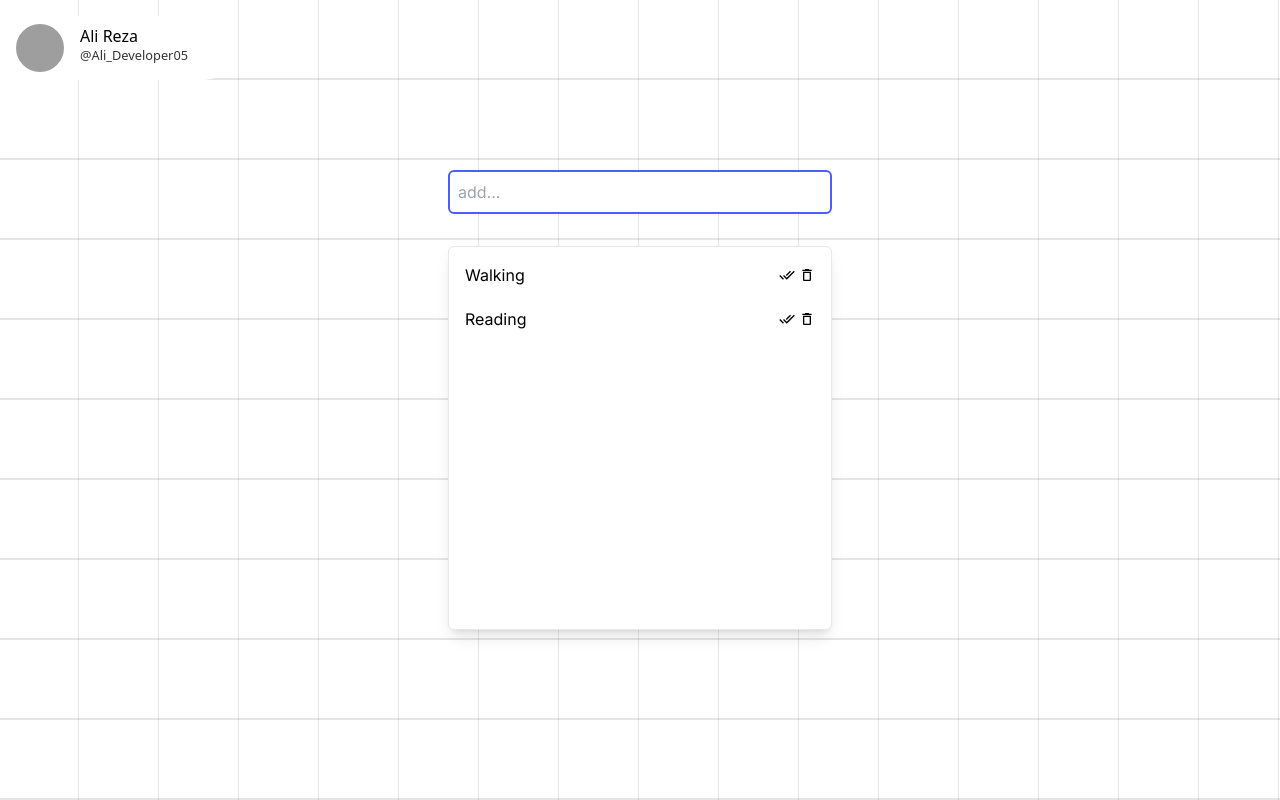
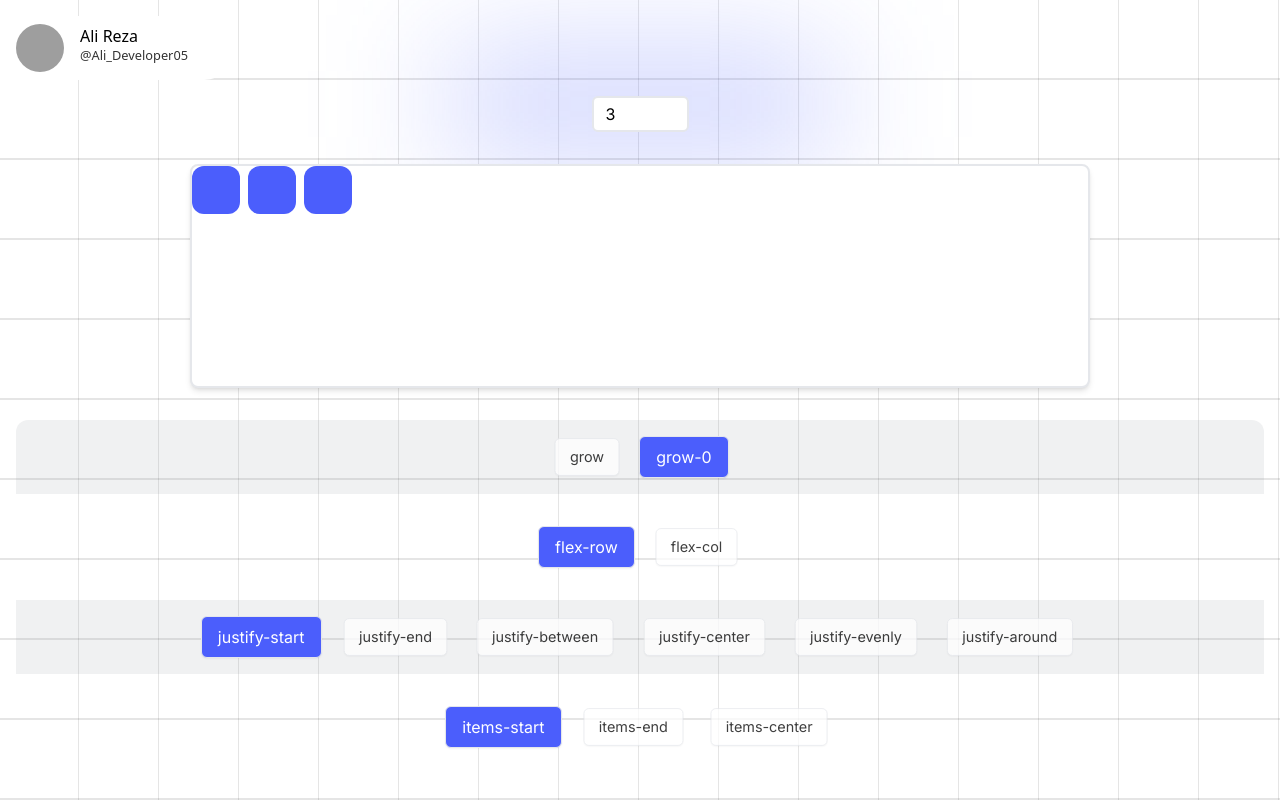
Before and after one commit to alisamadiii/Front-End-Styles, a Next.js app: page / in a window 1280 px wide. Built offline with nearby package versions, Linux system fonts and the light colour scheme; grey boxes are pictures that could not be loaded.

Commit message:
Design 7 is done - Flexbox

```diff
--- /dev/null
+++ b/pages/components/Button.tsx
@@ -0,0 +1,20 @@
+import React from "react";
+
+type Props = {
+  value: string;
+  position: string;
+  setPosition: (a: string) => void;
+};
+
+export default function Button({ value, position, setPosition }: Props) {
+  return (
+    <button
+      onClick={() => setPosition(value)}
+      className={`px-4 py-2 text-black duration-200 bg-white border rounded-md shadow-sm ${
+        position == value ? "!bg-primary text-white" : "scale-[0.9] opacity-75"
+      }`}
+    >
+      {value}
+    </button>
+  );
+}
--- a/pages/components/List.tsx
+++ /dev/null
@@ -1,44 +0,0 @@
-import React, { useState } from "react";
-import { motion } from "framer-motion";
-
-import { MdDeleteOutline, MdDoneAll } from "react-icons/md";
-
-type Props = {
-  list: { id: number; work: string };
-  deletingFunction: (a: number) => void;
-};
-
-export default function List({ list, deletingFunction }: Props) {
-  const [completed, setCompleted] = useState<boolean>(false);
-
-  return (
-    <motion.li
-      initial={{ height: 0, opacity: 0 }}
-      animate={{
-        height: "auto",
-        opacity: 1,
-        transition: { type: "spring", bounce: 0.5 },
-      }}
-      layout="position"
-      className={`overflow-hidden ${completed && "animate-list"}`}
-    >
-      <div
-        className={`flex items-center justify-between p-2 rounded-md ${
-          completed
-            ? "bg-primary text-white hover:bg-primary/90"
-            : "hover:bg-gray-100"
-        }`}
-      >
-        <p>{list.work}</p>
-        <div className="flex items-center gap-1">
-          <p onClick={() => setCompleted(!completed)}>
-            <MdDoneAll />
-          </p>
-          <p onClick={() => deletingFunction(list.id)}>
-            <MdDeleteOutline />
-          </p>
-        </div>
-      </div>
-    </motion.li>
-  );
-}
--- a/pages/index.tsx
+++ b/pages/index.tsx
@@ -1,81 +1,117 @@
 import { Inter } from "next/font/google";
-import { ChangeEvent, useState } from "react";
+import { useState } from "react";
 import { AnimatePresence, motion } from "framer-motion";
+import Button from "./components/Button";
 
 const inter = Inter({ subsets: ["latin"] });
 
-import List from "./components/List";
-
 export default function Home() {
-  const [inputField, setInputField] = useState("");
-  const [todoList, setTodoList] = useState([
-    { id: 1, work: "Walking" },
-    { id: 2, work: "Reading" },
-  ]);
-
-  const randNum = Math.floor(Math.random() * 100000);
-
-  const addingFunction = (e: ChangeEvent<HTMLFormElement>) => {
-    e.preventDefault();
-
-    if (inputField.length == 0) return;
-
-    setTodoList([{ id: randNum, work: inputField }, ...todoList]);
-    setInputField("");
-  };
-
-  const deletingFunction = (id: number) => {
-    const findingWork = todoList.find((list) => list.id == id);
-
-    if (findingWork) {
-      setTodoList(todoList.filter((list) => list.id !== id));
-    }
-
-    return;
-  };
+  const [squares, setSquares] = useState(3);
+  const [flexDirection, setflexDirection] = useState("flex-row");
+  const [justifyContent, setJustifyContent] = useState("justify-start");
+  const [alignItems, setAlignItems] = useState("items-start");
+  const [flexGrow, setFlexGrow] = useState("grow-0");
 
   return (
     <main
-      className={`${inter.className} flex flex-col justify-center items-center h-screen gap-8`}
+      className={`${inter.className} flex flex-col items-center gap-8 px-4 mt-24 pb-12`}
     >
-      <form onSubmit={addingFunction}>
+      <div className="absolute h-24 -translate-y-10 bg-primary/30 w-96 -z-50 blur-3xl"></div>
+      <div>
         <input
-          type="text"
-          className="p-2 duration-200 border-2 rounded-md outline-none w-96 border-primary focus:shadow-input"
-          placeholder="add..."
-          value={inputField}
-          onChange={(e) => setInputField(e.target.value)}
+          type="number"
+          value={squares}
+          min={3}
+          max={10}
+          onChange={(e) => setSquares(Number(e.target.value))}
+          className="p-1 px-3 duration-200 border-2 rounded-md outline-none focus:shadow-input"
         />
-      </form>
-      <ul
-        className={`relative p-2 space-y-1 bg-white border rounded-md shadow-lg w-96 h-96 ${
-          todoList.length < 4 ? "overflow-hidden" : "overflow-y-auto"
-        }`}
+      </div>
+      <div
+        className={`w-full max-w-[900px] mx-auto border-2 h-56 rounded-lg bg-white shadow-md overflow-hidden flex ${flexDirection} ${justifyContent} ${alignItems} gap-2`}
       >
-        {todoList.length !== 0 ? (
-          <AnimatePresence initial={false}>
-            {todoList.map((list) => (
-              <List
-                key={list.id}
-                list={list}
-                deletingFunction={deletingFunction}
-              />
-            ))}
-          </AnimatePresence>
-        ) : (
-          <AnimatePresence>
+        <AnimatePresence initial={false}>
+          {[...Array(squares)].map((_, index) => (
             <motion.div
-              initial={{ y: "-100%" }}
-              animate={{ y: 0 }}
-              exit={{ y: "100%" }}
-              transition={{ duration: 0.3 }}
-              className="absolute inset-0 flex items-center justify-center w-full h-full text-3xl font-bold bg-white"
-            >
-              Keep Adding ☝️
-            </motion.div>
-          </AnimatePresence>
-        )}
-      </ul>
+              initial={{ opacity: 0, y: -30 }}
+              animate={{
+                opacity: 1,
+                y: 0,
+              }}
+              exit={{ y: -30, opacity: 0, transition: { duration: 0.2 } }}
+              transition={{ duration: 0.1, type: "spring", damping: 15 }}
+              layout
+              className={`w-12 h-12 bg-primary rounded-xl ${flexGrow}`}
+              key={index}
+            />
+          ))}
+        </AnimatePresence>
+      </div>
+      <div className="flex flex-wrap justify-center w-full gap-4 py-4 bg-gray-500/10 rounded-t-xl">
+        <Button value="grow" position={flexGrow} setPosition={setFlexGrow} />
+        <Button value="grow-0" position={flexGrow} setPosition={setFlexGrow} />
+      </div>
+      <div className="flex flex-wrap justify-center gap-4">
+        <Button
+          value="flex-row"
+          position={flexDirection}
+          setPosition={setflexDirection}
+        />
+        <Button
+          value="flex-col"
+          position={flexDirection}
+          setPosition={setflexDirection}
+        />
+      </div>
+      <div className="flex flex-wrap justify-center w-full gap-4 py-4 bg-gray-500/10">
+        <Button
+          value="justify-start"
+          position={justifyContent}
+          setPosition={setJustifyContent}
+        />
+        <Button
+          value="justify-end"
+          position={justifyContent}
+          setPosition={setJustifyContent}
+        />
+        <Button
+          value="justify-between"
+          position={justifyContent}
+          setPosition={setJustifyContent}
+        />
+        <Button
+          value="justify-center"
+          position={justifyContent}
+          setPosition={setJustifyContent}
+        />
+        <Button
+          value="justify-evenly"
+          position={justifyContent}
+          setPosition={setJustifyContent}
+        />
+        <Button
+          value="justify-around"
+          position={justifyContent}
+          setPosition={setJustifyContent}
+        />
+      </div>
+      <div className="flex flex-wrap justify-center gap-4">
+        <Button
+          value="items-start"
+          position={alignItems}
+          setPosition={setAlignItems}
+        />
+        <Button
+          value="items-end"
+          position={alignItems}
+          setPosition={setAlignItems}
+        />
+        <Button
+          value="items-center"
+          position={alignItems}
+          setPosition={setAlignItems}
+        />
+      </div>
     </main>
   );
 }
```
